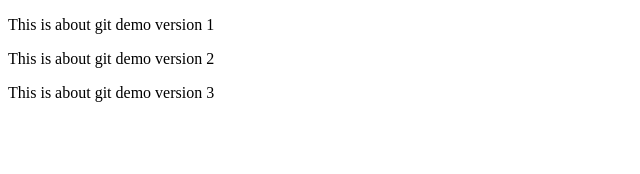
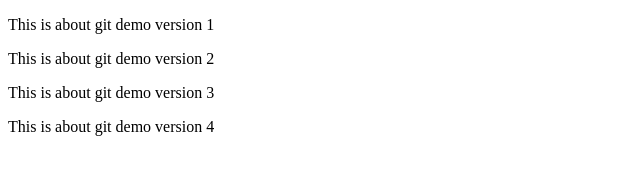
Before and after one commit to ManishR25/myrepo, a plain HTML site: page index.html in a window 1280 px wide. Shown: the whole page, without its empty margins (0-640 px from the left). Drawn offline with Linux system fonts and the light colour scheme.

Commit message:
version 4

```diff
--- a/index.html
+++ b/index.html
@@ -10,6 +10,7 @@
     <p> This is about git demo version 1</p>
     <p> This is about git demo version 2</p>
     <p> This is about git demo version 3</p>
+    <p> This is about git demo version 4</p>
 
 </body>
 </html>
```
